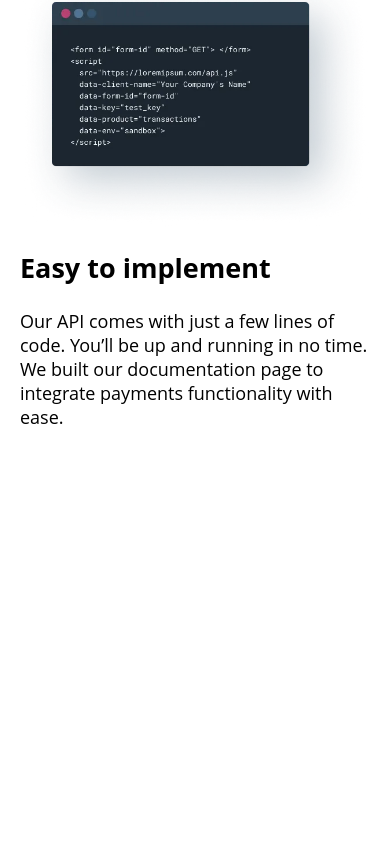
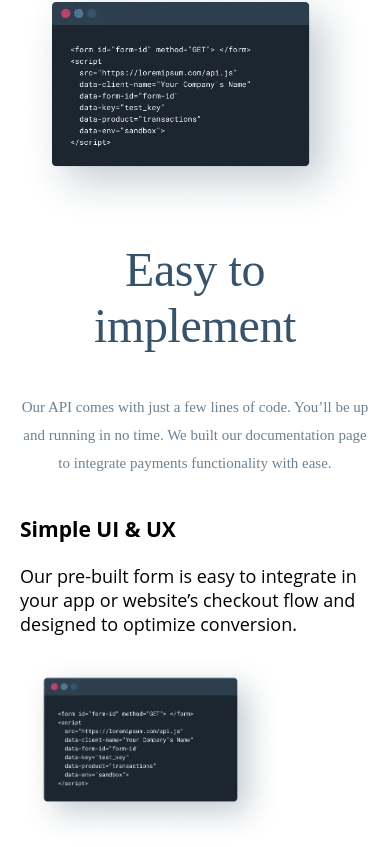
Before and after one commit to 4KDRAKON/imtihon, a plain HTML site: page index.html in a window 390 px wide. Shown: the part 2068-2915 px from the top of the page. Before the commit the page ends 2515 px from the top, so only its background shows below. Drawn offline with Linux system fonts and the light colour scheme.

Commit message:
vanihoyat

```diff
--- a/index.html
+++ b/index.html
@@ -103,21 +103,17 @@
         <section class="easy">
             <div class="container">
                 <picture>
-                    <source
-                    media="(max-width:425px)"
-                    type="image/webp"
-                    src="./image/easymobi1x.webp 1x, ./image/easymobi2x.webp 2x"
-                    >
+                    <source media="(max-width:425px)" type="image/webp"
+                        src="./image/easymobi1x.webp 1x, ./image/easymobi2x.webp 2x">
 
-                    <source media="(max-width:1040px)" type="image/webp"
+                    <source media="(max-width:900px)" type="image/webp"
                         src="./image/easytablet1x.webp 1x, ./image/easytablet2x.webp 2x">
 
                     <source type="image/webp" srcset="./image/easydesk1x.webp 1x, ./image/easydesk2x.webp 2x">
 
                     <img class="easy__img" src="./image/easydesk1x.png"
-                        srcset="./image/easydesk1x.png 1x, ./image/easydesk2x.png 2x" alt="oypan"
-                         width="445"
-                         height="284">
+                        srcset="./image/easydesk1x.png 1x, ./image/easydesk2x.png 2x" alt="oypan" width="445"
+                        height="284">
                 </picture>
 
 
@@ -128,6 +124,34 @@
                 </div>
             </div>
         </section>
+
+        <section class="ux">
+            <div class="container">
+                <div class="bir"></div>
+                <div class="ux__info">
+                    <h3 class="ux__info__title">Simple UI & UX</h3>
+                    <p class="ux__info__text">Our pre-built form is easy to integrate in your app or website’s checkout
+                        flow and designed to optimize conversion. </p>
+                </div>
+
+                <div class="img">
+                    <picture>
+                        <source media="(max-width:425px)" type="image/webp"
+                            src="./image/easymobi1x.webp 1x, ./image/easymobi2x.webp 2x">
+
+                        <source media="(max-width:900px)" type="image/webp"
+                            src="./image/easytablet1x.webp 1x, ./image/easytablet2x.webp 2x">
+
+                        <source type="image/webp" srcset="./image/easydesk1x.webp 1x, ./image/easydesk2x.webp 2x">
+
+                        <img class="ux__img" src="./image/uxaypon1x.png"
+                            srcset="./image/uxaypon1x.png 1x, ./image/uxaypon2x.png 2x" alt="oypan" width="263"
+                            height="500">
+                    </picture>
+                </div>
+
+            </div>
+        </section>
     </main>
     <script src="./js/main.js"></script>
 </body>
--- a/main/all-blocks/_all-blocks.scss
+++ b/main/all-blocks/_all-blocks.scss
@@ -3,3 +3,4 @@
 @import "./hero";
 @import "./about";
 @import "./easy";
+@import "./ux";
--- a/main/all-blocks/_easy.scss
+++ b/main/all-blocks/_easy.scss
@@ -1,3 +1,95 @@
-.easy{
+.easy {
     margin-top: 150px;
+
+    .container {
+        display: grid;
+        grid-template-columns: repeat(2, 1fr);
+        gap: 125px;
+    }
+
+    .easy__info__title {
+        width: 445px;
+        width: 100%;
+        color: #36536B;
+        font-family: " DM Serif Display";
+        font-size: 48px;
+        font-style: normal;
+        font-weight: 400;
+        line-height: 56px;
+        letter-spacing: -0.369px;
+    }
+
+    .easy__info__text {
+        color: #6C8294;
+        font-family: " Public Sans";
+        font-size: 15px;
+        font-style: normal;
+        font-weight: 400;
+        line-height: 28px;
+    }
 }
+
+@media only screen and (max-width:900px) {
+    .easy .container {
+        text-align: center;
+        display: grid;
+        grid-template-columns: repeat(1, 1fr);
+    }
+
+    .easy__info {
+        text-align: center;
+        margin-top: -150px;
+    }
+
+    .easy__info__title {
+        color: #36536B;
+        text-align: center;
+        font-family: "DM Serif Display";
+        font-size: 48px;
+        font-style: normal;
+        font-weight: 400;
+        line-height: 56px;
+        letter-spacing: -0.369px;
+    }
+
+    .easy__info__text {
+        width: 573px;
+        width: 100%;
+        color: #6C8294;
+        text-align: center;
+        font-family: "Public Sans";
+        font-size: 15px;
+        font-style: normal;
+        font-weight: 400;
+        line-height: 28px;
+    }
+}
+
+@media only screen and (max-width:620px) {
+    .easy__info {
+        text-align: center;
+        // margin-top: -150px;
+    }
+
+    .easy__info__title {
+        color: #36536B;
+        text-align: center;
+        font-family: "DM Serif Display";
+        font-size: 36px;
+        font-style: normal;
+        font-weight: 400;
+        line-height: 36px;
+        letter-spacing: -0.277px;
+    }
+
+    .easy__info__text {
+        color: #6C8294;
+        text-align: center;
+        font-family: "Public Sans";
+        font-size: 15px;
+        font-style: normal;
+        font-weight: 400;
+        line-height: 28px;
+    }
+
+}
--- /dev/null
+++ b/main/all-blocks/_ux.scss
@@ -0,0 +1,5 @@
+// .ux {
+//     .container{
+
+//     }
+// }
```
Also changed, not shown: css/main.min.css, image/uxay1x.avif (added), image/uxay1x.png (added), image/uxay1x.webp (added), image/uxay2x.avif (added), image/uxay2x.png (added), image/uxay2x.webp (added), image/uxaypon1x.png (added), image/uxaypon2x.png (added), 1 other file.
